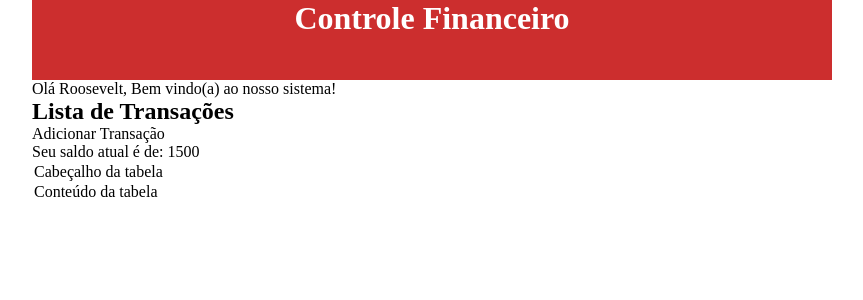
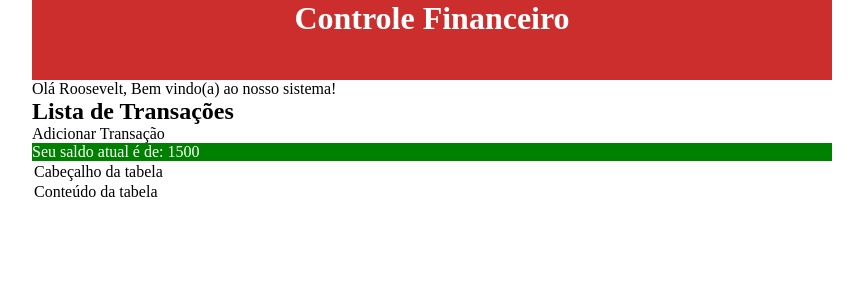
Before and after one commit to roofranklin/controle-financeiro, an Angular app: page / in a window 1280 px wide. Shown: the top 300 px of the page, without its empty margins (208-1071 px from the left). Built offline with nearby package versions, Linux system fonts and the light colour scheme.

Commit message:
property bind

```diff
--- a/src/app/listar-transacoes/listar-transacoes.component.html
+++ b/src/app/listar-transacoes/listar-transacoes.component.html
@@ -6,7 +6,8 @@
         <p class="boas-vindas">{{ boasVindas }}</p>
         <h2>Lista de Transações</h2>
         <a routerLink="/adicionar">Adicionar Transação</a>
-        <p>Seu saldo atual é de: {{ saldo() }}</p>
+
+        <p [class]="valorSaldo"> Seu saldo atual é de: {{ saldo() }}</p>
         <table>
             <thead>
                 <td>Cabeçalho da tabela</td>
--- a/src/app/listar-transacoes/listar-transacoes.component.scss
+++ b/src/app/listar-transacoes/listar-transacoes.component.scss
@@ -10,4 +10,14 @@
             text-align: center;
         }
     }
+    main {
+        .saldo-positivo {
+            color: white;
+            background-color: green;
+        }
+        .saldo-negativo {
+            color: white;
+            background-color: red;
+        }
+    }
 }
--- a/src/app/listar-transacoes/listar-transacoes.component.ts
+++ b/src/app/listar-transacoes/listar-transacoes.component.ts
@@ -21,4 +21,7 @@ export class ListarTransacoesComponent {
     return this.receitas - this.despesas
   }
 
+    // PROPERTY BINDING
+    public valorSaldo = 'saldo-positivo';
+
 }
```
